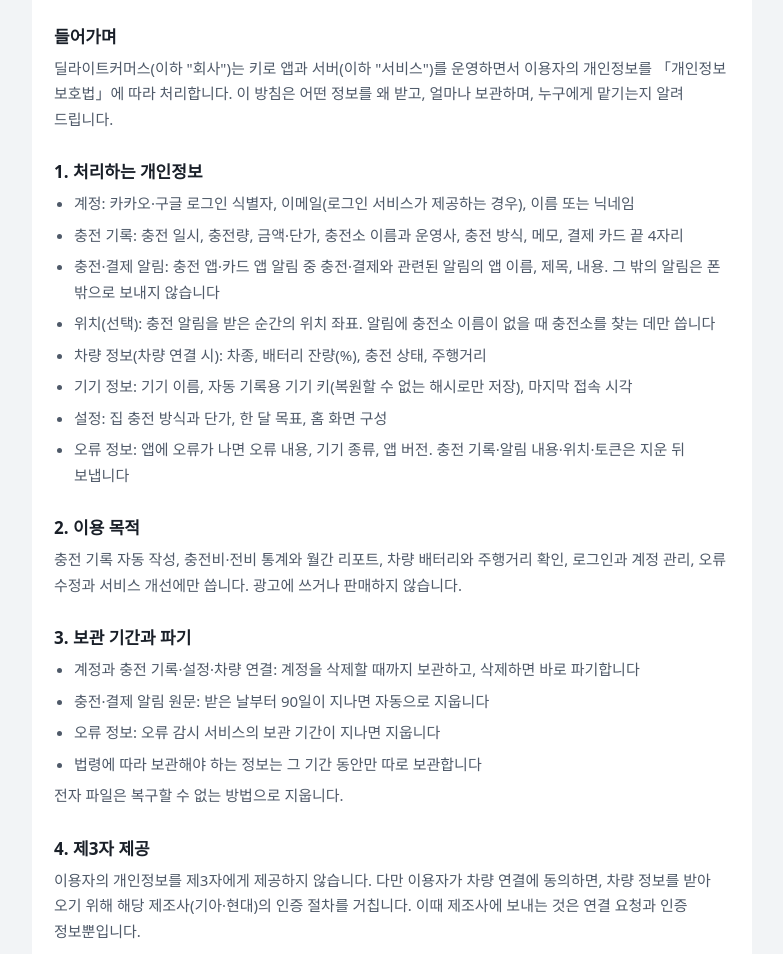
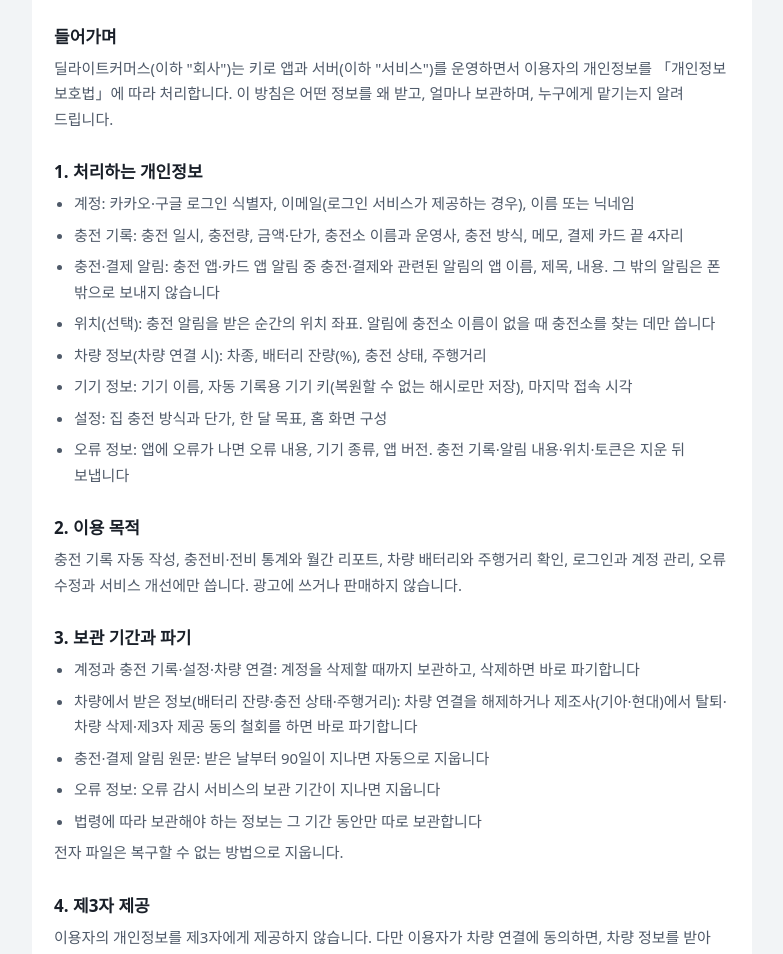
Before and after one commit to Delightfilm/ev-oauth-pages, a plain HTML site: page legal/privacy.html in a window 1280 px wide. Shown: the part 120-1074 px from the top of the page, without its empty margins (248-1031 px from the left). Drawn offline with Linux system fonts and the light colour scheme.

Commit message:
legal: privacy 갱신 (차량 정보 파기 시점)

```diff
--- a/legal/privacy.html
+++ b/legal/privacy.html
@@ -16,7 +16,7 @@ ul{padding-left:20px;margin:6px 0}a{color:var(--blue)}
 <section><h2>들어가며</h2><p>딜라이트커머스(이하 "회사")는 키로 앱과 서버(이하 "서비스")를 운영하면서 이용자의 개인정보를 「개인정보 보호법」에 따라 처리합니다. 이 방침은 어떤 정보를 왜 받고, 얼마나 보관하며, 누구에게 맡기는지 알려 드립니다.</p></section>
 <section><h2>1. 처리하는 개인정보</h2><ul><li>계정: 카카오·구글 로그인 식별자, 이메일(로그인 서비스가 제공하는 경우), 이름 또는 닉네임</li><li>충전 기록: 충전 일시, 충전량, 금액·단가, 충전소 이름과 운영사, 충전 방식, 메모, 결제 카드 끝 4자리</li><li>충전·결제 알림: 충전 앱·카드 앱 알림 중 충전·결제와 관련된 알림의 앱 이름, 제목, 내용. 그 밖의 알림은 폰 밖으로 보내지 않습니다</li><li>위치(선택): 충전 알림을 받은 순간의 위치 좌표. 알림에 충전소 이름이 없을 때 충전소를 찾는 데만 씁니다</li><li>차량 정보(차량 연결 시): 차종, 배터리 잔량(%), 충전 상태, 주행거리</li><li>기기 정보: 기기 이름, 자동 기록용 기기 키(복원할 수 없는 해시로만 저장), 마지막 접속 시각</li><li>설정: 집 충전 방식과 단가, 한 달 목표, 홈 화면 구성</li><li>오류 정보: 앱에 오류가 나면 오류 내용, 기기 종류, 앱 버전. 충전 기록·알림 내용·위치·토큰은 지운 뒤 보냅니다</li></ul></section>
 <section><h2>2. 이용 목적</h2><p>충전 기록 자동 작성, 충전비·전비 통계와 월간 리포트, 차량 배터리와 주행거리 확인, 로그인과 계정 관리, 오류 수정과 서비스 개선에만 씁니다. 광고에 쓰거나 판매하지 않습니다.</p></section>
-<section><h2>3. 보관 기간과 파기</h2><ul><li>계정과 충전 기록·설정·차량 연결: 계정을 삭제할 때까지 보관하고, 삭제하면 바로 파기합니다</li><li>충전·결제 알림 원문: 받은 날부터 90일이 지나면 자동으로 지웁니다</li><li>오류 정보: 오류 감시 서비스의 보관 기간이 지나면 지웁니다</li><li>법령에 따라 보관해야 하는 정보는 그 기간 동안만 따로 보관합니다</li></ul><p>전자 파일은 복구할 수 없는 방법으로 지웁니다.</p></section>
+<section><h2>3. 보관 기간과 파기</h2><ul><li>계정과 충전 기록·설정·차량 연결: 계정을 삭제할 때까지 보관하고, 삭제하면 바로 파기합니다</li><li>차량에서 받은 정보(배터리 잔량·충전 상태·주행거리): 차량 연결을 해제하거나 제조사(기아·현대)에서 탈퇴·차량 삭제·제3자 제공 동의 철회를 하면 바로 파기합니다</li><li>충전·결제 알림 원문: 받은 날부터 90일이 지나면 자동으로 지웁니다</li><li>오류 정보: 오류 감시 서비스의 보관 기간이 지나면 지웁니다</li><li>법령에 따라 보관해야 하는 정보는 그 기간 동안만 따로 보관합니다</li></ul><p>전자 파일은 복구할 수 없는 방법으로 지웁니다.</p></section>
 <section><h2>4. 제3자 제공</h2><p>이용자의 개인정보를 제3자에게 제공하지 않습니다. 다만 이용자가 차량 연결에 동의하면, 차량 정보를 받아 오기 위해 해당 제조사(기아·현대)의 인증 절차를 거칩니다. 이때 제조사에 보내는 것은 연결 요청과 인증 정보뿐입니다.</p></section>
 <section><h2>5. 처리 위탁과 국외 이전</h2><p>서비스 운영을 위해 아래 업체에 처리를 맡깁니다.</p><ul><li>Supabase Inc. — 데이터 저장과 서버 운영. 이전 국가: 싱가포르(아마존 웹 서비스 싱가포르 지역). 항목: 위 1번의 정보 전체. 방법: 서비스를 쓸 때 암호화된 네트워크로 수시 전송. 보관: 계정 삭제 때까지</li><li>Functional Software, Inc.(Sentry) — 앱 오류 분석. 이전 국가: 미국. 항목: 오류 정보. 방법: 오류가 날 때 암호화된 네트워크로 전송. 보관: 해당 서비스의 보관 기간</li><li>주식회사 카카오 — 카카오 로그인, 위치 좌표로 충전소 찾기</li><li>Google LLC — 구글 로그인(미국)</li></ul><p>국외 이전을 원하지 않으면 서비스를 이용하지 않거나 계정을 삭제할 수 있습니다. 데이터가 해외 서버에 저장되므로, 이전을 거부하면 서비스를 이용할 수 없습니다.</p></section>
 <section><h2>6. 이용자의 권리</h2><ul><li>충전 기록은 언제든 보고, 고치고, 지울 수 있습니다</li><li>내 정보 › 엑셀로 내보내기로 모든 기록을 받을 수 있습니다</li><li>내 정보 › 계정 삭제로 언제든 탈퇴할 수 있고, 모든 정보가 바로 지워집니다</li><li>차량 연결 해제, 알림 읽기·위치 권한 끄기는 언제든 할 수 있습니다</li></ul></section>
```
